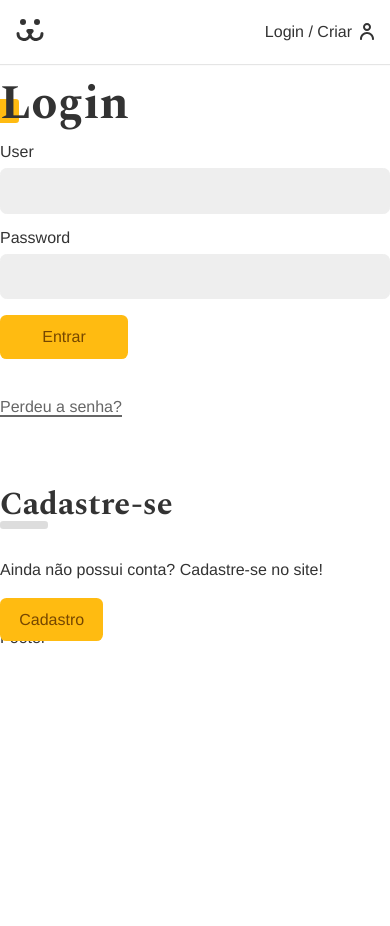
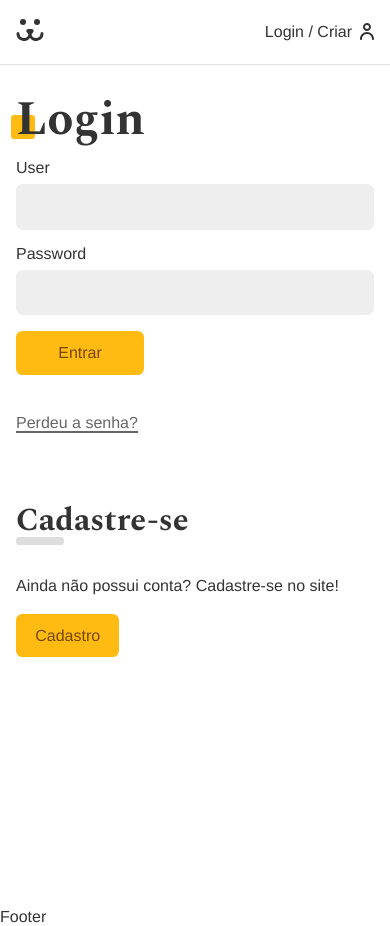
Before and after one commit to Danilo09/origamid-project, a React (Create React App) app: page /login in a window 390 px wide. Before the commit the page ends 844 px from the top, so only its background shows below. Built offline with nearby package versions, Linux system fonts and the light colour scheme.

Commit message:
Login background and coluns css

```diff
--- a/src/Components/Login/Login.js
+++ b/src/Components/Login/Login.js
@@ -5,6 +5,7 @@
 import LoginForm from './LoginForm'
 import LoginLost from './LoginLost'
 import LoginReset from './LoginReset'
+import styles from './Login.module.css'
 
 const Login = () => {
 
@@ -13,7 +14,8 @@
     if (login === true) return <Navigate to="/account" />
 
     return (
-        <div>
+        <section className={styles.login}>
+            <div className={styles.forms}>
                 <Routes>
                     <Route path="/" element={<LoginForm />} />
                     <Route path="create" element={<LoginCreate />} />
@@ -21,6 +23,7 @@
                     <Route path="reset" element={<LoginReset />} />
                 </Routes>
             </div>
+        </section>
     )
 }
 
--- /dev/null
+++ b/src/Components/Login/Login.module.css
@@ -0,0 +1,32 @@
+.login {
+    display: grid;
+    grid-template-columns: 1fr 1fr;
+    min-height: 100vh;
+    gap: 2rem;
+}
+
+.login::before {
+    display: block;
+    content: '';
+    background: url('../../Assets/login.jpg') no-repeat center center;
+    background-size: cover;
+}
+
+.forms {
+    max-width: 30rem;
+    padding: 1rem;
+}
+
+@media (max-width: 40rem) {
+    .login {
+        grid-template-columns: 1fr;
+    }
+
+    .login::before {
+        display: none;
+    }
+
+    .forms {
+        max-width: 100%;
+    }
+}
```
Lines whose indentation alone changed are shown as unchanged.
